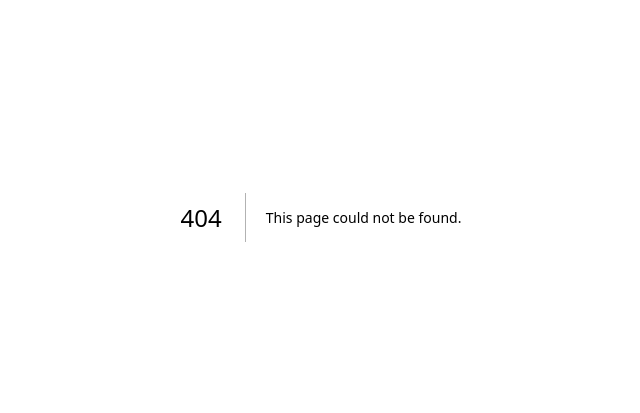
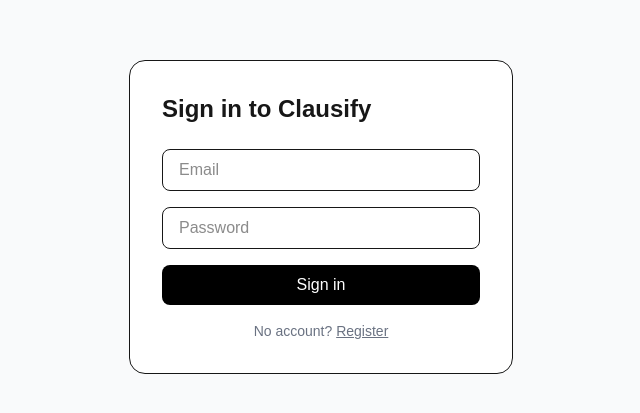
Before and after one commit to ShamailovMax/project-001, a Next.js app: page /login in a window 1280 px wide. Before the commit this address had no page. Shown: the part 183-596 px from the top of the page, without its empty margins (319-959 px from the left). Built offline with nearby package versions, Linux system fonts and the light colour scheme.

Commit message:
feat: login and register pages

```diff
--- /dev/null
+++ b/app/(auth)/layout.tsx
@@ -0,0 +1,9 @@
+export default function AuthLayout({ children }: { children: React.ReactNode }) {
+  return (
+    <div className="min-h-screen flex items-center justify-center bg-gray-50">
+      <div className="bg-white p-8 rounded-2xl border w-full max-w-sm">
+        {children}
+      </div>
+    </div>
+  )
+}
--- /dev/null
+++ b/app/(auth)/login/page.tsx
@@ -0,0 +1,44 @@
+'use client'
+import { useState } from 'react'
+import Link from 'next/link'
+import { useRouter } from 'next/navigation'
+
+export default function LoginPage() {
+  const [email, setEmail] = useState('')
+  const [password, setPassword] = useState('')
+  const [error, setError] = useState('')
+  const router = useRouter()
+
+  async function handleSubmit(e: React.FormEvent) {
+    e.preventDefault()
+    setError('')
+    const res = await fetch('/api/auth/login', {
+      method: 'POST',
+      headers: { 'Content-Type': 'application/json' },
+      body: JSON.stringify({ email, password }),
+    })
+    if (res.ok) {
+      router.push('/dashboard')
+    } else {
+      const data = await res.json()
+      setError(data.error ?? 'Login failed')
+    }
+  }
+
+  return (
+    <>
+      <h1 className="text-2xl font-bold mb-6">Sign in to Clausify</h1>
+      <form onSubmit={handleSubmit} className="flex flex-col gap-4">
+        <input type="email" placeholder="Email" value={email} onChange={e => setEmail(e.target.value)}
+          className="border rounded-lg px-4 py-2 focus:outline-none focus:ring-2 focus:ring-black" required />
+        <input type="password" placeholder="Password" value={password} onChange={e => setPassword(e.target.value)}
+          className="border rounded-lg px-4 py-2 focus:outline-none focus:ring-2 focus:ring-black" required />
+        {error && <p className="text-red-500 text-sm">{error}</p>}
+        <button type="submit" className="bg-black text-white py-2 rounded-lg hover:bg-gray-800">Sign in</button>
+      </form>
+      <p className="mt-4 text-sm text-gray-500 text-center">
+        No account? <Link href="/register" className="underline">Register</Link>
+      </p>
+    </>
+  )
+}
--- /dev/null
+++ b/app/(auth)/register/page.tsx
@@ -0,0 +1,44 @@
+'use client'
+import { useState } from 'react'
+import Link from 'next/link'
+import { useRouter } from 'next/navigation'
+
+export default function RegisterPage() {
+  const [email, setEmail] = useState('')
+  const [password, setPassword] = useState('')
+  const [error, setError] = useState('')
+  const router = useRouter()
+
+  async function handleSubmit(e: React.FormEvent) {
+    e.preventDefault()
+    setError('')
+    const res = await fetch('/api/auth/register', {
+      method: 'POST',
+      headers: { 'Content-Type': 'application/json' },
+      body: JSON.stringify({ email, password }),
+    })
+    if (res.ok) {
+      router.push('/dashboard')
+    } else {
+      const data = await res.json()
+      setError(data.error ?? 'Registration failed')
+    }
+  }
+
+  return (
+    <>
+      <h1 className="text-2xl font-bold mb-6">Create account</h1>
+      <form onSubmit={handleSubmit} className="flex flex-col gap-4">
+        <input type="email" placeholder="Email" value={email} onChange={e => setEmail(e.target.value)}
+          className="border rounded-lg px-4 py-2 focus:outline-none focus:ring-2 focus:ring-black" required />
+        <input type="password" placeholder="Password (min 6 chars)" value={password} onChange={e => setPassword(e.target.value)}
+          className="border rounded-lg px-4 py-2 focus:outline-none focus:ring-2 focus:ring-black" required minLength={6} />
+        {error && <p className="text-red-500 text-sm">{error}</p>}
+        <button type="submit" className="bg-black text-white py-2 rounded-lg hover:bg-gray-800">Create account</button>
+      </form>
+      <p className="mt-4 text-sm text-gray-500 text-center">
+        Have an account? <Link href="/login" className="underline">Sign in</Link>
+      </p>
+    </>
+  )
+}
```
